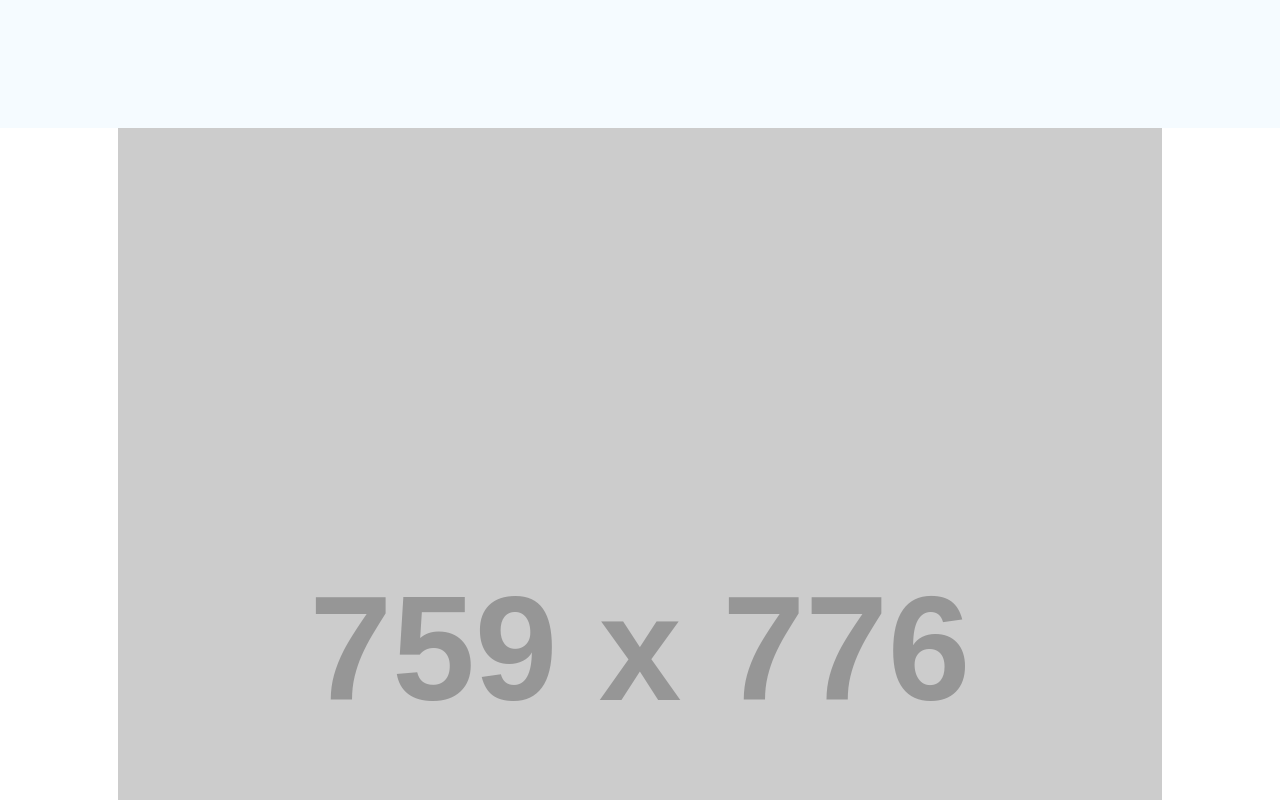
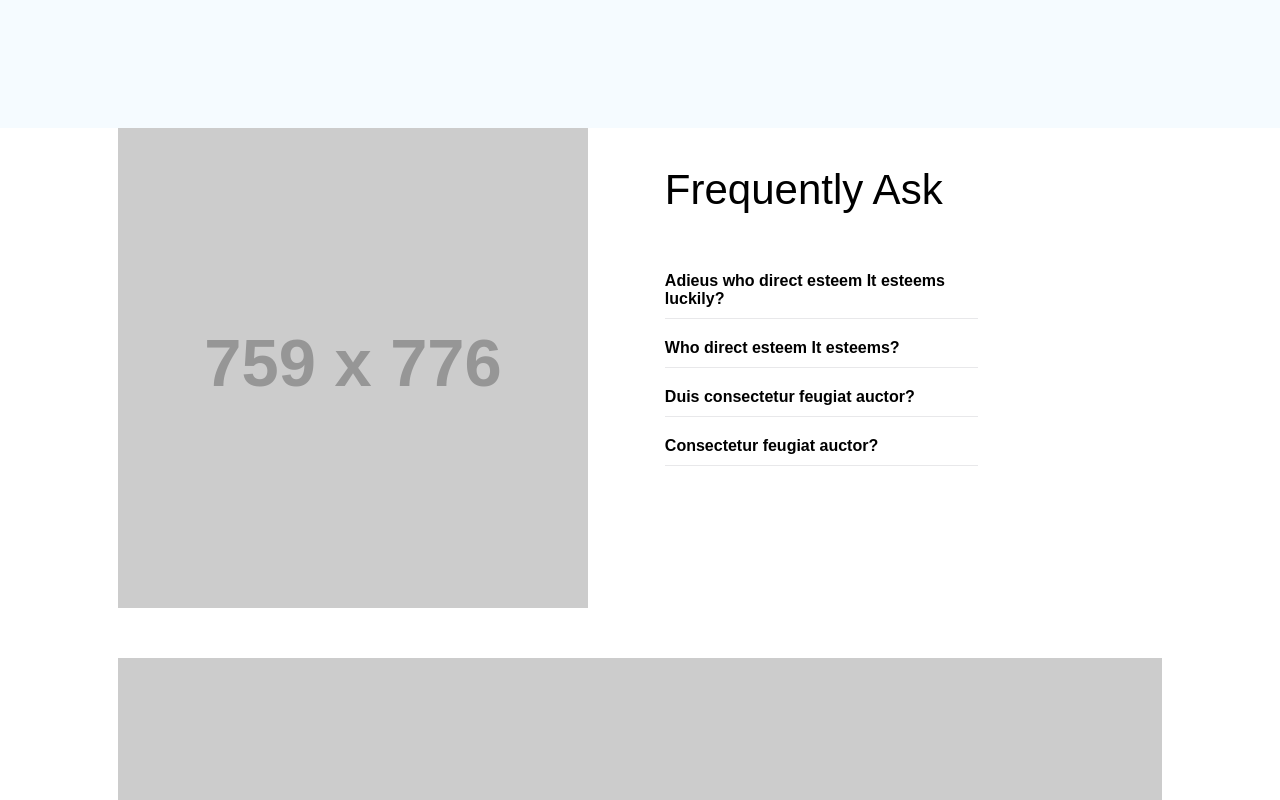
Before and after one commit to saifaliaxioned/Finloans, a plain HTML site: page index.html in a window 1280 px wide. Shown: the part 2960-3760 px from the top of the page. Drawn offline with Linux system fonts and the light colour scheme; placeholder pictures from the web are drawn by us.

Commit message:
question css added

```diff
--- a/assets/css/style.css
+++ b/assets/css/style.css
@@ -407,7 +407,7 @@ p.price-para { margin: 26px 0 37px 0; }
   flex-basis: 38%;
 }
 
-.about-details h4 {
+.about-details h4,.accordion-part h4 {
   padding: 38px 0;
   font-size: 42px;
   text-transform: capitalize;
@@ -490,6 +490,44 @@ p.price-para { margin: 26px 0 37px 0; }
 
 /* work section end */
 
+/* question section start */
+.question .wrapper {
+  display: flex;
+  gap: 77px;
+  padding: 0 0 50px 0;
+}
+
+.question-image {
+  flex-basis: 45%;
+}
+
+.accordion-part {
+  flex-basis: 30%;
+}
+
+.accordion-items {
+  display: flex;
+  flex-direction: column;
+}
+
+.accordion-list {
+  padding: 20px 0 10px 0;
+  border-bottom: 1px solid rgb(142,142,148,.2);
+}
+
+.accordion-list h5 {
+  font-weight: bold;
+}
+
+.accordion-list h5::first-letter {
+  text-transform: uppercase;
+}
+
+.accordion-list p {
+  display: none;
+}
+/* question section end */
+
 /*=================================
   main styling ends here
 =================================*/
```
